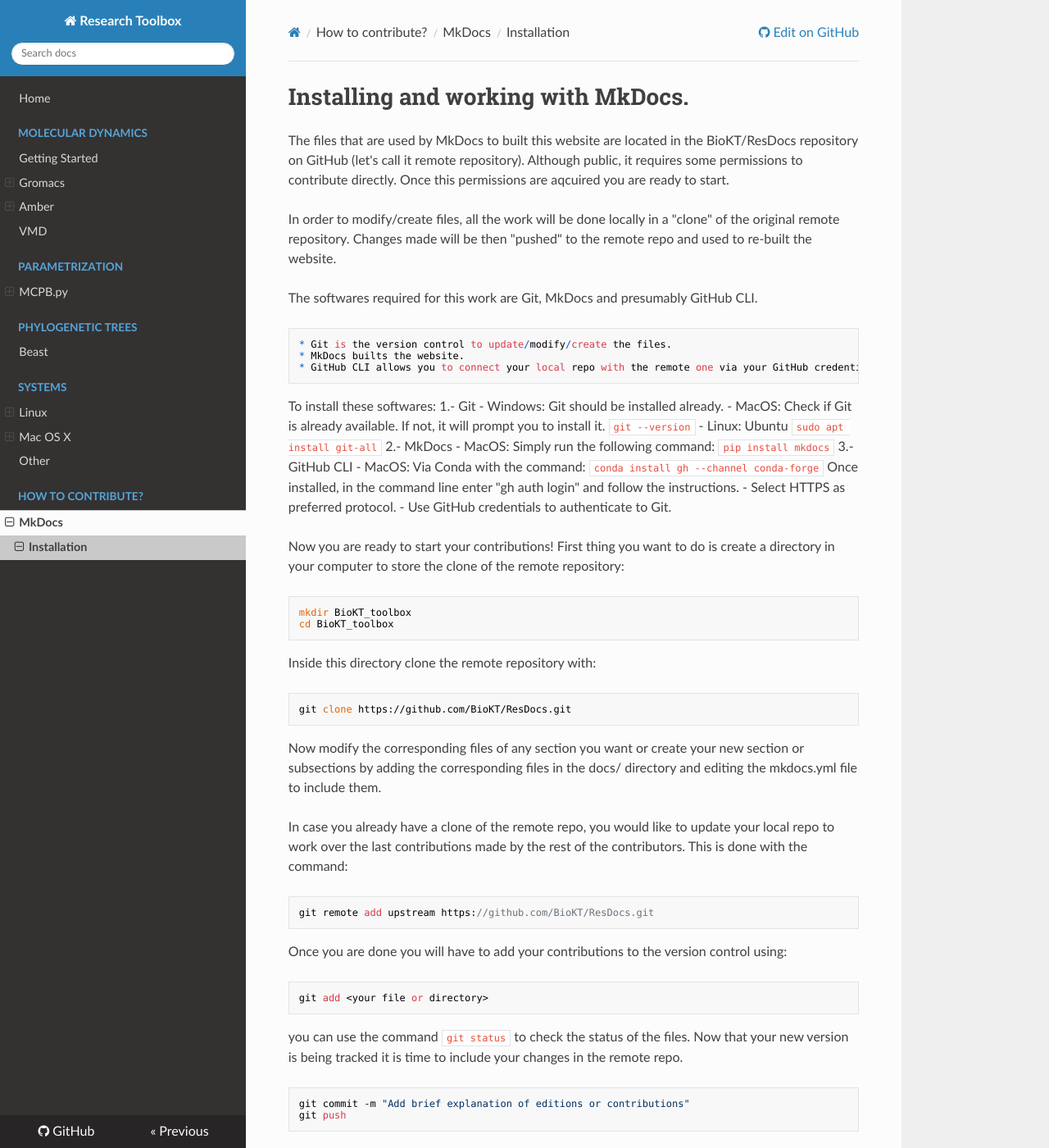
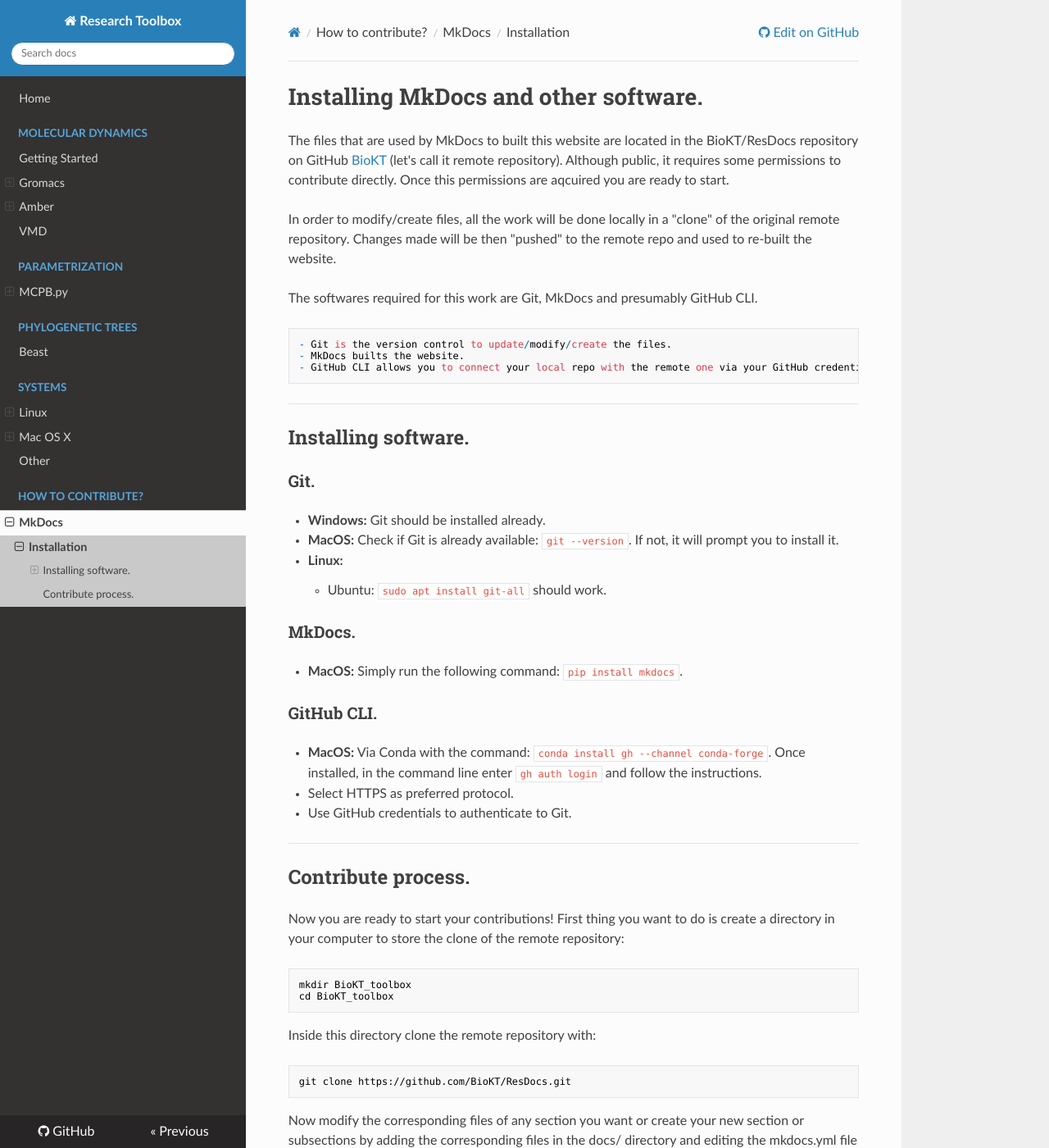
Before and after one commit to BioKT/ResDocs, an MkDocs documentation site: the page built from docs/MkDocs/installation.md, in a window 1280 px wide and 1400 px high. Shown: the whole window at 82% size. Built offline with MkDocs 1.6.1, drawn with Linux system fonts in a browser that asks for light colours; nearby versions of some CDN libraries; some of the changed text lies outside the part shown.

Commit message:
More syntax corrections

````diff
--- a/docs/MkDocs/installation.md
+++ b/docs/MkDocs/installation.md
@@ -1,51 +1,47 @@
-# Installing and working with MkDocs.
+# Installing MkDocs and other software.
 
-The files that are used by MkDocs to built this website are located in the BioKT/ResDocs repository on GitHub (let's call it remote repository). Although public, it requires some permissions to contribute directly. Once this permissions are aqcuired you are ready to start.
+The files that are used by MkDocs to built this website are located in the BioKT/ResDocs repository on GitHub [BioKT](https://github.com/BioKT) (let's call it remote repository). Although public, it requires some permissions to contribute directly. Once this permissions are aqcuired you are ready to start.
 
 In order to modify/create files, all the work will be done locally in a "clone" of the original remote repository. Changes made will be then "pushed" to the remote repo and used to re-built the website.
 
 The softwares required for this work are Git, MkDocs and presumably GitHub CLI.
 
-	* Git is the version control to update/modify/create the files.
-	* MkDocs builts the website.
-	* GitHub CLI allows you to connect your local repo with the remote one via your GitHub credentials (HTTPS protocol).
+    - Git is the version control to update/modify/create the files.
+    - MkDocs builts the website.
+    - GitHub CLI allows you to connect your local repo with the remote one via your GitHub credentials (HTTPS protocol).
 
-To install these softwares:
-1.- Git
-	- Windows: Git should be installed already.
-	- MacOS: Check if Git is already available. If not, it will prompt you to install it.
-			```
-			git --version
-			```
-	- Linux:
-		Ubuntu
-			```
-			sudo apt install git-all
-			```
-2.- MkDocs
-	- MacOS: Simply run the following command:
-			```
-			pip install mkdocs
-			```
-3.- GitHub CLI
-	- MacOS: Via Conda with the command:
-			```
-			conda install gh --channel conda-forge
-			```
-	Once installed, in the command line enter "gh auth login" and follow the instructions.
-		- Select HTTPS as preferred protocol.
-		- Use GitHub credentials to authenticate to Git.
+* * *
 
+## Installing software.
+
+### Git.
+- **Windows:** Git should be installed already.
+- **MacOS:** Check if Git is already available: `git --version`. If not, it will prompt you to install it.
+- **Linux:**
+    - Ubuntu: `sudo apt install git-all` should work.
+
+### MkDocs.
+- **MacOS:** Simply run the following command: `pip install mkdocs`.
+
+### GitHub CLI.
+- **MacOS:** Via Conda with the command: `conda install gh --channel conda-forge`.
+Once installed, in the command line enter `gh auth login` and follow the instructions.
+- Select HTTPS as preferred protocol.
+- Use GitHub credentials to authenticate to Git.
+
+* * *
+
+## Contribute process.
 Now you are ready to start your contributions! First thing you want to do is create a directory in your computer to store the clone of the remote repository:
 
-```
+```console
 mkdir BioKT_toolbox
 cd BioKT_toolbox
 ```
 
 Inside this directory clone the remote repository with:
 
-```
+```console
 git clone https://github.com/BioKT/ResDocs.git
 ```
 
@@ -53,24 +49,28 @@ Now modify the corresponding files of any section you want or create your new se
 
 In case you already have a clone of the remote repo, you would like to update your local repo to work over the last contributions made by the rest of the contributors. This is done with the command:
 
-```
+```console
 git remote add upstream https://github.com/BioKT/ResDocs.git
 ```
 
 Once you are done you will have to add your contributions to the version control using:
 
-```
+```console
 git add <your file or directory>
 ```
 
 you can use the command `git status` to check the status of the files. Now that your new version is being tracked it is time to include your changes in the remote repo.
 
-```
+```console
 git commit -m "Add brief explanation of editions or contributions"
 git push
 ```
 
-Once your commitments are pushed in the remote repository you can call MkDocs to re-built the web site including your contributions. To do so, run `mkdocs gh-deploy` and wait till changes are included.
+Once your commitments are pushed in the remote repository you can call MkDocs to re-built the web site including your contributions. To do so, run:
+
+```console
+mkdocs gh-deploy
+```
 
 It is a good idea to use `mkdocs serve` in order to see your contributions added to the web site locally before adding them officially to the online version.
 
````
